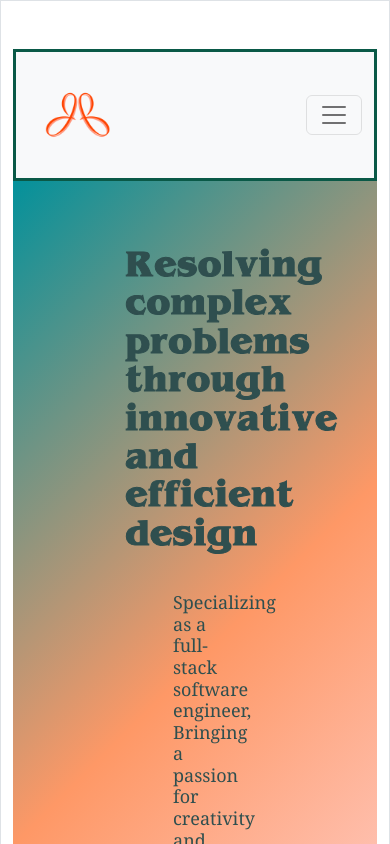
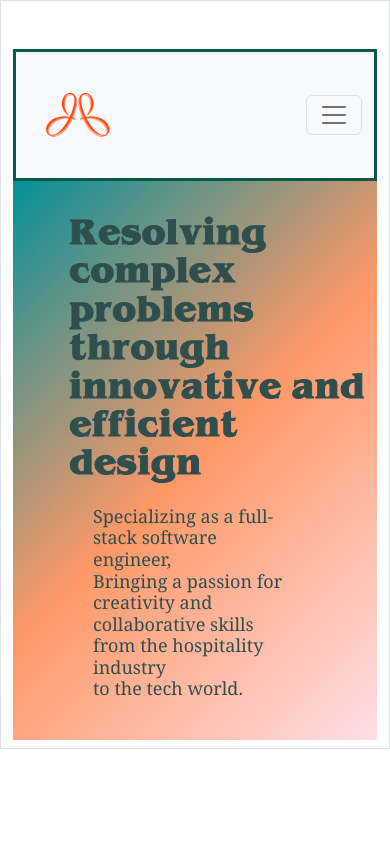
Before and after one commit to Job85/portfolio-site, a React (Create React App) app: page / in a window 390 px wide. Shown: the top 844 px of the page. Built offline with nearby package versions, Linux system fonts and the light colour scheme.

Commit message:
fixed broken padding @524, 460 & 360px

```diff
--- a/src/scss/pages/_home.scss
+++ b/src/scss/pages/_home.scss
@@ -11,6 +11,7 @@
             rgba(3, 145, 155, 1) 100%);
     ;
 
+
     h1 {
         font-family: 'Stranger Things';
         color: darkslategray;
@@ -19,6 +20,7 @@
         font-size: 2rem;
         // transform: skew(#{$rotationAmt}deg) rotate(#{$rotationAmt}deg);
         padding: 4rem 1rem 2rem 7rem;
+
         // overflow: hidden;
         // text-shadow:
         //     3px 3px 0 white,
@@ -26,6 +28,14 @@
         //     1px -1px 0 white,
         //     -1px 1px 0 white,
         //     1px 1px 0 white;
+
+        @media screen and (max-width: 460px) {
+            padding: 2rem .5rem 1rem 3.5rem;
+        }
+
+        @media screen and (max-width: 360px) {
+            padding: 0.5rem 0 2rem 1rem;
+        }
     }
 
     h2 {
@@ -33,5 +43,13 @@
         font-size: large;
         color: darkslategray;
         padding: 0 10rem 5rem 10rem;
+
+        @media screen and (max-width: 524px) {
+            padding: 0 5rem 2.5rem 5rem;
+        }
+
+        @media screen and (max-width: 360px) {
+            padding: 0;
+        }
     }
 }
```
